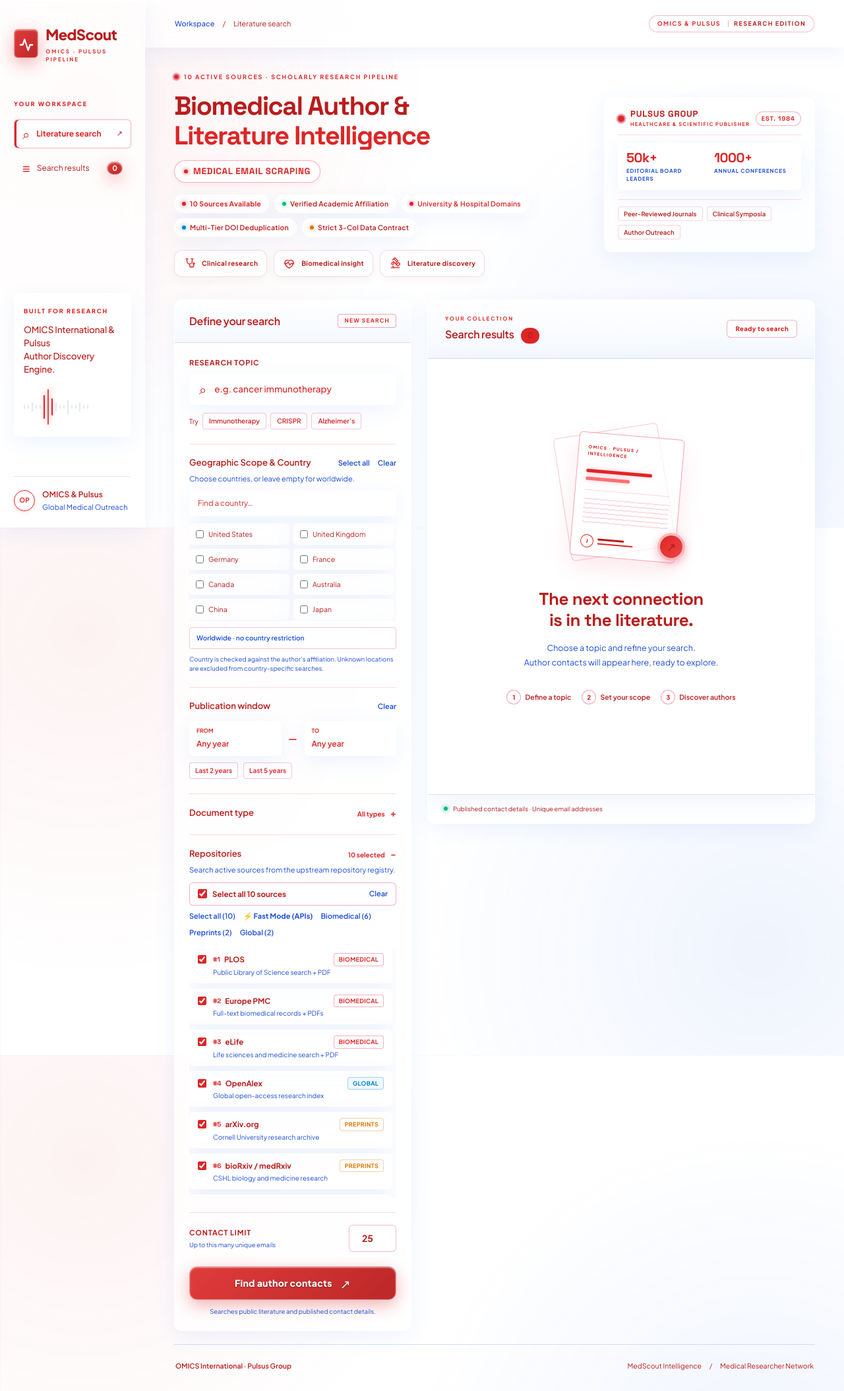
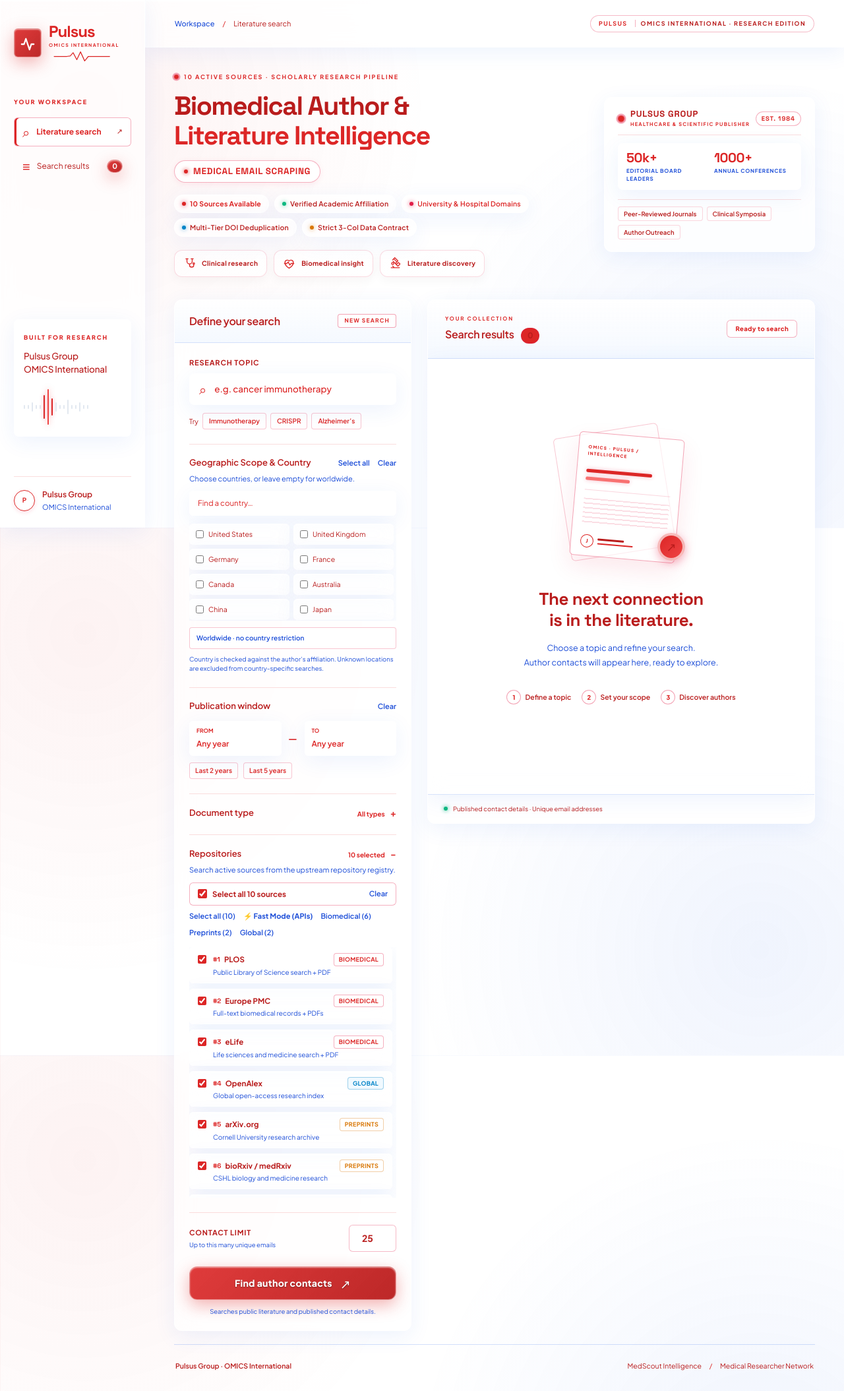
Before and after one commit to Nitro-Builds-Yash/Pulsus-MedScout, a Flask app: page / in a window 1280 px wide. Shown: the whole page at 66% size. Run offline with Flask 3, Linux system fonts and the light colour scheme.

Commit message:
Prioritize Pulsus branding with ECG lifeline
Place Pulsus first across workspace branding, show OMICS International as supporting identity, and add a reduced-motion-aware ECG lifeline.

```diff
--- a/WS2.0/static/workspace.css
+++ b/WS2.0/static/workspace.css
@@ -141,18 +141,58 @@ small {
   align-items: center;
   gap: 11px;
   font-weight: 700;
-  font-size: 22px;
+  font-size: 24px;
   letter-spacing: -.6px;
   color: var(--ink);
+}
+
+.brand-copy {
+  display: flex;
+  min-width: 0;
+  flex-direction: column;
+  align-items: flex-start;
+  line-height: 1;
+}
+
+.brand-primary {
+  color: var(--maroon);
+  font-family: 'Space Grotesk', 'Plus Jakarta Sans', sans-serif;
+  font-size: 24px;
+  font-weight: 800;
+  letter-spacing: -1px;
 }
 
 .brand small {
   display: block;
-  font-size: 8px;
-  letter-spacing: 2px;
-  color: var(--accent);
-  margin-top: 3px;
-  font-weight: 700;
+  font-size: 7px;
+  letter-spacing: 1.35px;
+  color: var(--accent);
+  margin-top: 5px;
+  font-weight: 700;
+  white-space: nowrap;
+}
+
+.brand-lifeline {
+  width: 100%;
+  height: 15px;
+  margin-top: 6px;
+  overflow: visible;
+}
+
+.brand-lifeline path {
+  fill: none;
+  stroke: var(--accent);
+  stroke-width: 2;
+  stroke-linecap: round;
+  stroke-linejoin: round;
+  stroke-dasharray: 180;
+  filter: drop-shadow(0 0 3px rgba(225, 29, 72, 0.42));
+  animation: lifeline-flow 3s ease-in-out infinite;
+}
+
+@keyframes lifeline-flow {
+  0%, 100% { stroke-dashoffset: 0; opacity: 0.8; }
+  50% { stroke-dashoffset: -36; opacity: 1; }
 }
 
 .brand-mark {
@@ -1951,11 +1991,22 @@ td:first-child {
     margin: 0;
     font-size: 20px;
   }
-  .brand > span:last-child {
+  .brand > span.brand-copy {
     display: block;
+    line-height: 1;
   }
   .brand small {
-    display: none;
+    display: block;
+    font-size: 6px;
+    margin-top: 3px;
+  }
+  .brand-primary {
+    font-size: 18px;
+  }
+  .brand-lifeline {
+    display: block;
+    height: 10px;
+    margin-top: 3px;
   }
   .brand-mark {
     font-size: 28px;
@@ -1985,10 +2036,12 @@ td:first-child {
 }
 
 @media(prefers-reduced-motion: reduce) {
+  .brand-lifeline path,
   .medical-icon-card,
   .medical-icon-card:hover {
     transition: none;
     transform: none;
+    animation: none;
   }
   * {
     transition: none !important;
--- a/WS2.0/templates/index.html
+++ b/WS2.0/templates/index.html
@@ -10,15 +10,24 @@
 </head>
 <body>
   <aside class="sidebar">
-    <a class="brand" href="/" aria-label="MedScout home"><span class="brand-mark"><svg width="22" height="22" viewBox="0 0 24 24" fill="none" stroke="var(--maroon-light)" stroke-width="2.5" stroke-linecap="round" stroke-linejoin="round"><path d="M22 12h-4l-3 9L9 3l-3 9H2"></path></svg></span><span>MedScout<small>OMICS · PULSUS PIPELINE</small></span></a>
+    <a class="brand" href="/" aria-label="Pulsus MedScout home">
+      <span class="brand-mark" aria-hidden="true"><svg width="22" height="22" viewBox="0 0 24 24" fill="none" stroke="var(--maroon-light)" stroke-width="2.5" stroke-linecap="round" stroke-linejoin="round"><path d="M22 12h-4l-3 9L9 3l-3 9H2"></path></svg></span>
+      <span class="brand-copy">
+        <span class="brand-primary">Pulsus</span>
+        <small>OMICS INTERNATIONAL</small>
+        <svg class="brand-lifeline" viewBox="0 0 180 24" role="img" aria-label="Heartbeat lifeline">
+          <path d="M1 12h43l8-1 7-8 9 17 9-19 10 22 9-11h83"/>
+        </svg>
+      </span>
+    </a>
     <div class="side-label">YOUR WORKSPACE</div>
     <a href="#workspace" class="nav-item active"><span class="nav-symbol">⌕</span> Literature search <span class="nav-arrow">↗</span></a>
     <a href="#results" class="nav-item"><span class="nav-symbol">≡</span> Search results <span class="side-count" id="navCount">0</span></a>
-    <div class="side-note"><span class="side-label">BUILT FOR RESEARCH</span><p>OMICS International &amp; Pulsus<br>Author Discovery Engine.</p><div class="signal" aria-hidden="true"><i></i><i></i><i></i><i></i><i></i><i></i><i></i><i></i><i></i><i></i><i></i><i></i><i></i><i></i><i></i><i></i><i></i></div></div>
-    <div class="sidebar-footer"><span class="avatar">OP</span><div>OMICS &amp; Pulsus<small>Global Medical Outreach</small></div></div>
+    <div class="side-note"><span class="side-label">BUILT FOR RESEARCH</span><p>Pulsus Group<br>OMICS International</p><div class="signal" aria-hidden="true"><i></i><i></i><i></i><i></i><i></i><i></i><i></i><i></i><i></i><i></i><i></i><i></i><i></i><i></i><i></i><i></i><i></i></div></div>
+    <div class="sidebar-footer"><span class="avatar">P</span><div>Pulsus Group<small>OMICS International</small></div></div>
   </aside>
   <div class="page" id="workspace">
-    <header class="topbar"><div><span class="breadcrumb">Workspace</span><span class="slash">/</span>Literature search</div><span class="edition">OMICS &amp; PULSUS <b>RESEARCH EDITION</b></span></header>
+    <header class="topbar"><div><span class="breadcrumb">Workspace</span><span class="slash">/</span>Literature search</div><span class="edition">PULSUS <b>OMICS INTERNATIONAL · RESEARCH EDITION</b></span></header>
     <main>
       <section class="intro">
         <div class="intro-main">
@@ -114,7 +123,7 @@
           <div class="results-footer"><span class="footer-dot"></span><span>Published contact details · Unique email addresses</span><span id="visibleCount"></span></div>
         </section>
       </div>
-      <footer class="page-footer"><span>OMICS International · Pulsus Group</span><span>MedScout Intelligence <span class="footer-slash">/</span> Medical Researcher Network</span></footer>
+      <footer class="page-footer"><span>Pulsus Group · OMICS International</span><span>MedScout Intelligence <span class="footer-slash">/</span> Medical Researcher Network</span></footer>
     </main>
   </div><div id="toast" class="toast" role="status" hidden></div>
 </body>
```
